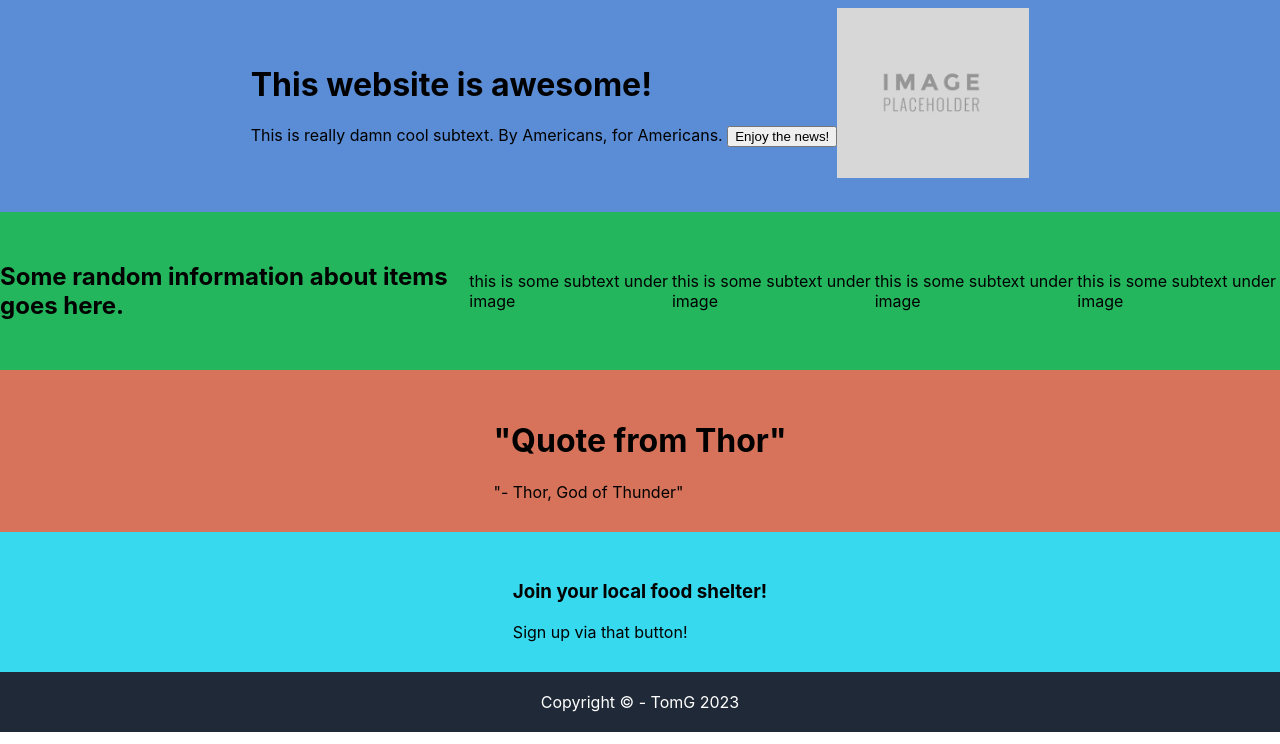
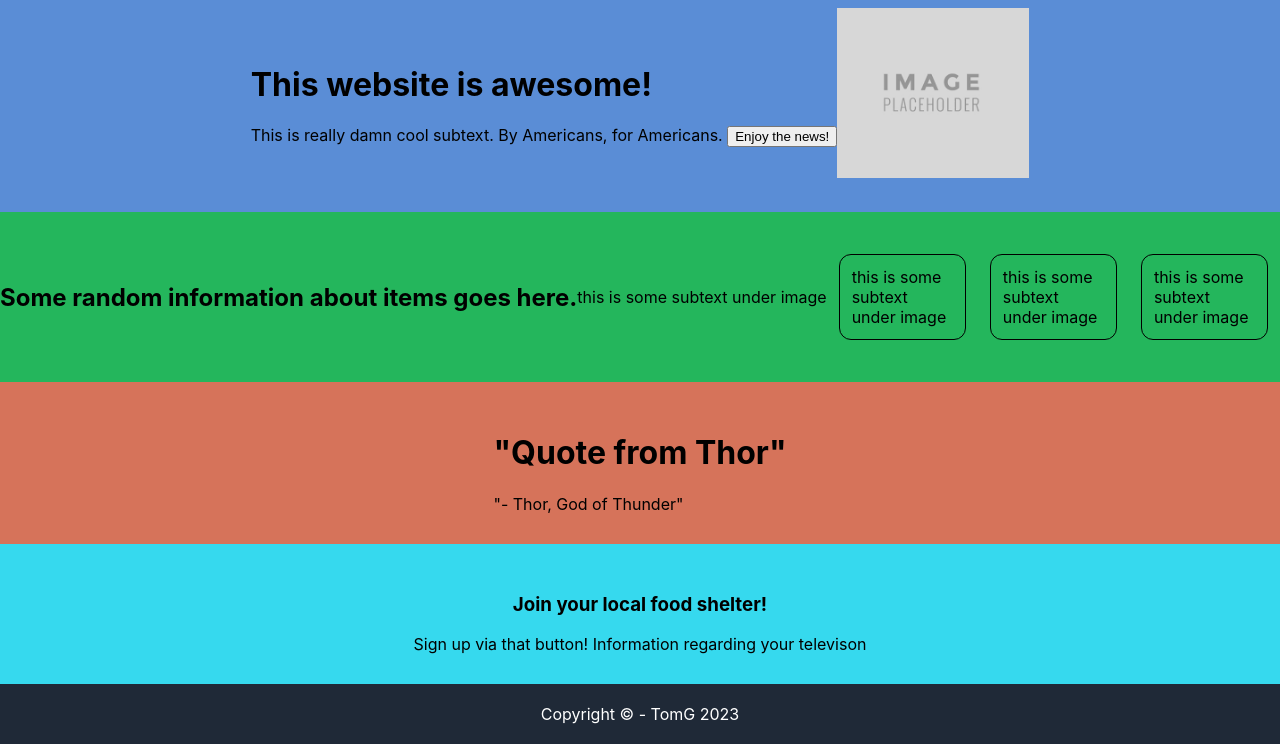
Before and after one commit to TomG-FIN/odin-LandingPage, a plain HTML site: page index.html in a window 1280 px wide. Shown: the part 161-905 px from the top of the page. Drawn offline with Linux system fonts and the light colour scheme.

Commit message:
CSS / Upgraded card container

```diff
--- a/index.html
+++ b/index.html
@@ -33,10 +33,12 @@
         </div>
         <div class="card_container">
             <h2>Some random information about items goes here.</h2>
+            <div class="card_list>
                 <div class="card">this is some subtext under image</div>
                 <div class="card">this is some subtext under image</div>
                 <div class="card">this is some subtext under image</div>
                 <div class="card">this is some subtext under image</div>
+            </div>
         </div>
         <div class="quote_container">
             <div class="quote">
@@ -45,9 +47,12 @@
             </div>
         </div>
         <div class="about_container">
-            <div class="Information regarding your televison">
+            <div class="about_header">
                 <h3>Join your local food shelter!</h3>
+            </div>
+            <div class="about_content">
                 Sign up via that button!
+                Information regarding your televison
             </div>
         </div>
     </div>
--- a/styles.css
+++ b/styles.css
@@ -60,6 +60,7 @@ body {
     width: 100%;
     justify-content: center;
     align-items: center;
+    flex-direction: column;
 }
 
 .header {
@@ -107,3 +108,14 @@ li > a {
     color: white;
     text-decoration: none;
 }
+
+.card {
+    flex: 1;
+    display: flex;
+    color: black;
+    border-style: solid;
+    border-width: 1px;
+    border-radius: 12px;
+    padding: 12px;
+    margin: 12px;
+}
```
Lines whose indentation alone changed are shown as unchanged.
